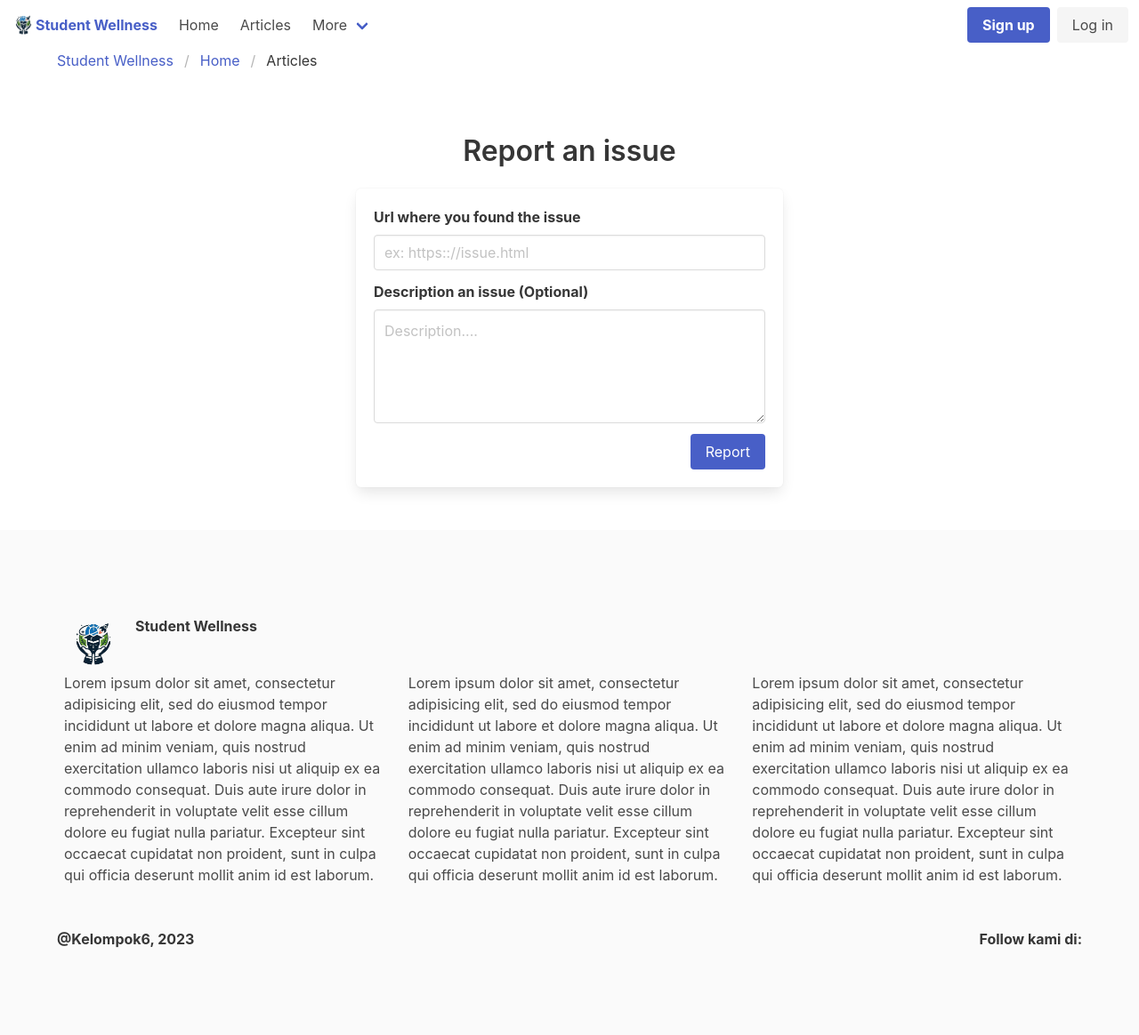
After one commit to rootaditiya/MSIB5project_akhir, a Flask app: page /report in a window 1280 px wide. The commit adds this page. Shown: the whole page at 89% size. Run offline with Flask 3, Linux system fonts and the light colour scheme.

Commit message:
add about.html, login.html, report.html, dll

```diff
--- a/app.py
+++ b/app.py
@@ -30,5 +30,21 @@ def home():
 def articles():
    return render_template('article.html')
 
+@app.route('/about', methods=['GET'])
+def about():
+   return render_template('about.html')
+
+@app.route('/report', methods=['GET'])
+def report():
+   return render_template('report.html')
+
+@app.route('/signin', methods=['GET'])
+def sigin():
+   return render_template('signin.html')
+
+@app.route('/v2', methods=['GET'])
+def dashboard():
+   return render_template('dasboard.html')
+
 if __name__ == '__main__':
    app.run('0.0.0.0', port=5000, debug=True)
--- /dev/null
+++ b/templates/report.html
@@ -0,0 +1,191 @@
+<!DOCTYPE html>
+<html>
+<head>
+  <meta charset="utf-8">
+  <meta name="viewport" content="width=device-width, initial-scale=1">
+  <title>Hello Bulma!</title>
+  <link rel="stylesheet" href="https://cdn.jsdelivr.net/npm/bulma@0.9.4/css/bulma.min.css">
+</head>
+<body>
+
+  <nav class="navbar" role="navigation" aria-label="main navigation">
+    <div class="navbar-brand">
+      <a class="navbar-item" href="/">
+        <img src="{{url_for('static', filename='LOGO.png')}}" width="auto" height="28">
+        <strong
+        class="logo-text"
+        >Student Wellness
+        </strong
+        >
+      </a>
+
+      <a role="button" class="navbar-burger" aria-label="menu" aria-expanded="false" data-target="navbarBasicExample">
+        <span aria-hidden="true"></span>
+        <span aria-hidden="true"></span>
+        <span aria-hidden="true"></span>
+      </a>
+    </div>
+
+    <div id="navbarBasicExample" class="navbar-menu">
+      <div class="navbar-start">
+        <a class="navbar-item" href="/">
+          Home
+        </a>
+
+        <a class="navbar-item" href="/articles">
+          Articles
+        </a>
+
+        <div class="navbar-item has-dropdown is-hoverable">
+          <a class="navbar-link">
+            More
+          </a>
+
+          <div class="navbar-dropdown">
+            <a class="navbar-item" href="/about">
+              About
+            </a>
+            <hr class="navbar-divider">
+            <a class="navbar-item">
+              Report an issue
+            </a>
+          </div>
+        </div>
+      </div>
+
+      <div class="navbar-end">
+        <div class="navbar-item">
+          <div class="buttons">
+            <a class="button is-link" href="/signup">
+              <strong>Sign up</strong>
+            </a>
+            <a class="button is-light" href="/sigin">
+              Log in
+            </a>
+          </div>
+        </div>
+      </div>
+    </div>
+  </nav>
+
+  <nav class="breadcrumb" aria-label="breadcrumbs">
+    <div class="container">
+      <ul>
+        <li><a href="/">Student Wellness</a></li>
+        <li><a href="/">Home</a></li>
+        <li class="is-active"><a href="/" aria-current="page">Articles</a></li>
+      </ul>
+
+    </div>
+  </nav>
+
+
+  <section class="section">
+    <div class="container">
+      <div class="block has-text-centered">
+        <h1 class="title">Report an issue</h1>
+      </div>
+
+      <div class="block has-item-centered">
+        <div class="box" style="max-width: 30em; margin: auto;">
+
+          <div class="field">
+            <label class="label">Url where you found the issue</label>
+            <div class="control">
+              <input class="input" type="text" placeholder="ex: https:://issue.html">
+            </div>
+          </div>
+
+          <div class="field">
+            <label class="label">Description an issue (Optional)</label>
+            <div class="control">
+              <textarea class="textarea" placeholder="Description...."></textarea>
+            </div>
+          </div>
+
+          <nav class="level">
+            <div class="level-left"></div>
+            <div class="level-right">
+              <div class="leve-item">
+                <button class="button is-link">Report</button>
+              </div>
+            </div>
+          </nav>
+
+        </div>
+
+      </div>
+    </div>
+  </section>
+
+
+
+  <footer class="footer">
+
+    <div class="">
+
+      <section class="section">
+        <article class="media">
+          <figure class="media-left" style="align-self: center">
+            <a class="image is-64x64" href="#">
+              <img class="" src="{{ url_for('static', filename='LOGO.png') }}">
+            </a>
+          </figure>
+          <div class="media-">
+            <strong
+            class="logo-text pt-3"
+            >Student Wellness
+            </strong
+            >
+          </div>
+        </article>
+        <div class="columns">
+          <div class="column">
+            Lorem ipsum dolor sit amet, consectetur adipisicing elit, sed do eiusmod
+            tempor incididunt ut labore et dolore magna aliqua. Ut enim ad minim veniam,
+            quis nostrud exercitation ullamco laboris nisi ut aliquip ex ea commodo
+            consequat. Duis aute irure dolor in reprehenderit in voluptate velit esse
+            cillum dolore eu fugiat nulla pariatur. Excepteur sint occaecat cupidatat non
+            proident, sunt in culpa qui officia deserunt mollit anim id est laborum.
+          </div>
+          <div class="column">
+            Lorem ipsum dolor sit amet, consectetur adipisicing elit, sed do eiusmod
+            tempor incididunt ut labore et dolore magna aliqua. Ut enim ad minim veniam,
+            quis nostrud exercitation ullamco laboris nisi ut aliquip ex ea commodo
+            consequat. Duis aute irure dolor in reprehenderit in voluptate velit esse
+            cillum dolore eu fugiat nulla pariatur. Excepteur sint occaecat cupidatat non
+            proident, sunt in culpa qui officia deserunt mollit anim id est laborum.
+          </div>
+          <div class="column">
+            Lorem ipsum dolor sit amet, consectetur adipisicing elit, sed do eiusmod
+            tempor incididunt ut labore et dolore magna aliqua. Ut enim ad minim veniam,
+            quis nostrud exercitation ullamco laboris nisi ut aliquip ex ea commodo
+            consequat. Duis aute irure dolor in reprehenderit in voluptate velit esse
+            cillum dolore eu fugiat nulla pariatur. Excepteur sint occaecat cupidatat non
+            proident, sunt in culpa qui officia deserunt mollit anim id est laborum.
+          </div>
+        </div>
+      </div>
+    </section>
+
+    <div class="content has-text-centered">
+      <div class="container">
+
+        <nav class="level">
+          <div class="level-left">
+            <div class="level-item">
+              <strong>@Kelompok6, 2023</strong>
+            </div>
+          </div>
+
+          <div class="level-right">
+            <div class="level-item">
+              <strong>Follow kami di:</strong>
+            </div>
+          </div>
+        </nav>
+      </div>
+    </div>
+  </footer>
+</body>
+</html>
```
Also changed, not shown: templates/about.html (added, +173 -0 lines), templates/article.html (+6 -6 lines), templates/index.html (+6 -1 lines), templates/signin.html (added, +49 -0 lines), templates/dasboard.html (added).
